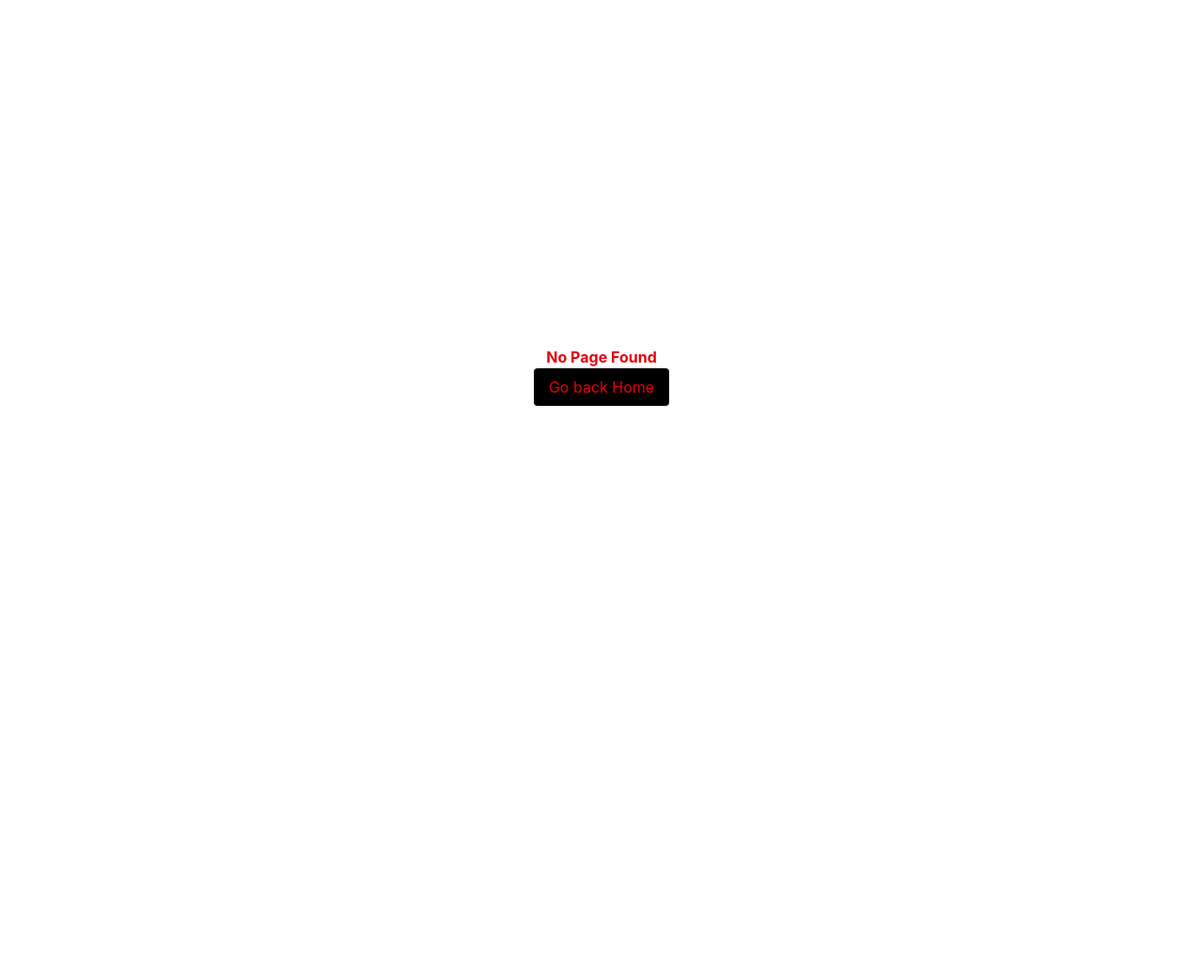
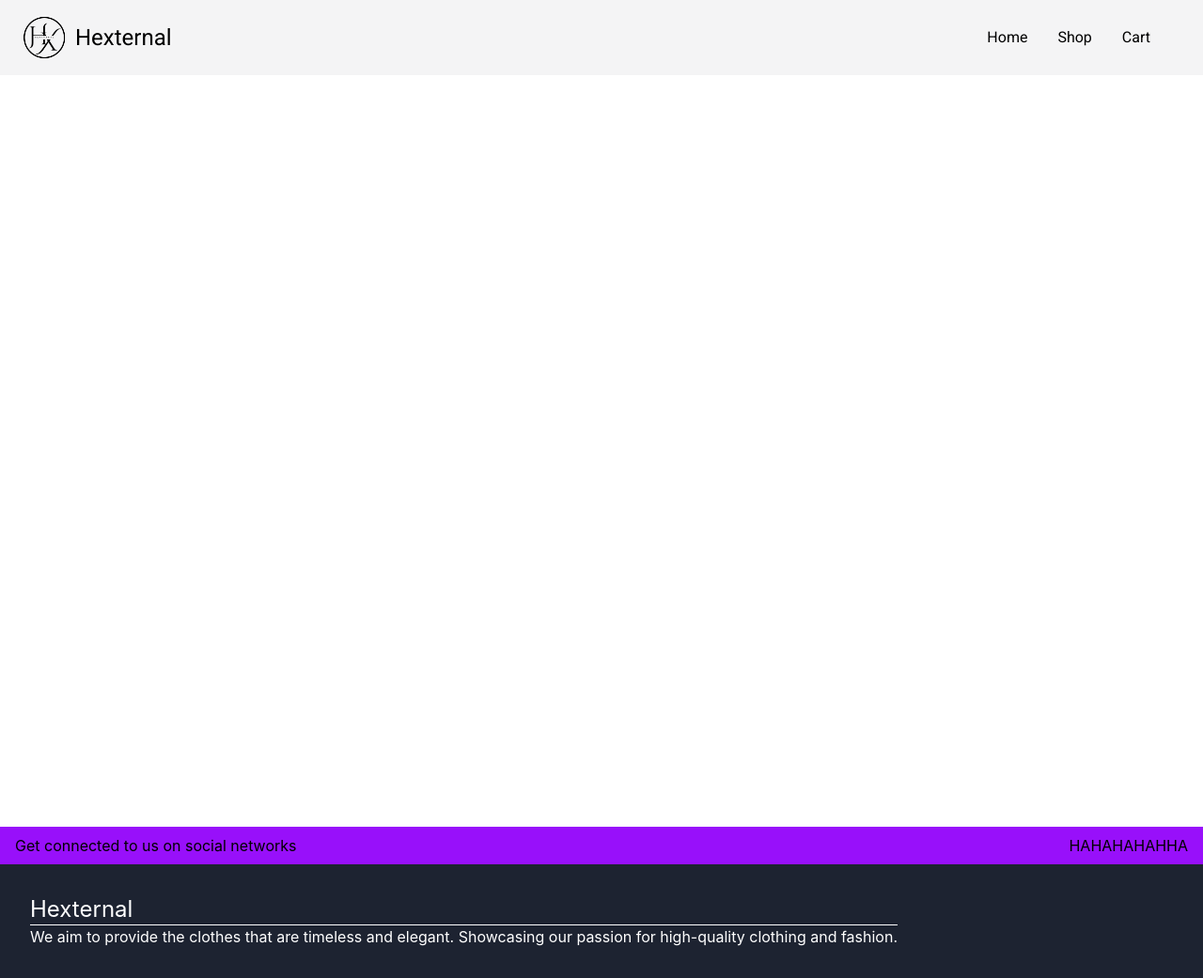
Before and after one commit to blynebyline/Shopping-Cart, a React (Vite) app: page /cart in a window 1280 px wide. Shown: the whole page at 94% size. Before the commit the page ends 800 px from the top, so only its background shows below. Built offline with nearby package versions, Linux system fonts and the light colour scheme.

Commit message:
feat: add routing and adjust styles

```diff
--- a/src/App.jsx
+++ b/src/App.jsx
@@ -1,18 +1,25 @@
-import './styles/App.css'
-import Header from './components/Header/Header'
-import Footer from './components/Footer/Footer'
+import { createBrowserRouter, RouterProvider } from 'react-router'
+import Layout from './components/Layout'
 import Home from './pages/Home/Home'
+import ShoppingPage from './pages/Shopping/Shopping'
+import CartPage from './pages/Cart/Cart'
+import NotFoundPage from './error/Notfoundpage'
+
+const router = createBrowserRouter([
+  {
+    path: "/",
+    element: <Layout />,
+    errorElement: <NotFoundPage />,
+    children: [
+      { index: true, element: <Home /> },
+      { path: "shopping", element: <ShoppingPage /> },
+      { path: "cart", element: <CartPage /> },
+    ],
+  },
+]);
 
 function App() {
-
-
-  return (
-    <>
-      <Header> </Header>
-      <Home></Home>
-      <Footer></Footer>
-    </>
-  )
+  return <RouterProvider router={router} />
 }
 
 export default App
--- a/src/components/Footer/Footer.jsx
+++ b/src/components/Footer/Footer.jsx
@@ -1,6 +1,3 @@
-import FooterHead from "./FooterHead"
-import FooterMain from "./FooterMain"
-
 const Footer = () => {
     return (
         <footer>
@@ -10,4 +7,31 @@ const Footer = () => {
     )
 }
 
+const FooterHead = () => {
+    return (
+        <header className="bg-purple-600 flex justify-between px-4 py-2" >
+            <div>
+                <p>Get connected to us on social networks</p>
+            </div>
+            <div>
+                <p>HAHAHAHAHHA</p>
+            </div>
+        </header>
+    )
+}
+
+const FooterMain = () => {
+    return (
+        <div className="bg-[#1d2331] text-white flex justify-between">
+            <div className="m-8">
+                <h2>Hexternal</h2>
+                <hr />
+                <p>We aim to provide the clothes that are timeless and elegant. Showcasing our passion for high-quality clothing and fashion.</p>
+            </div>
+
+        </div>
+    )
+}
+
+
 export default Footer
--- a/src/components/Footer/FooterHead.jsx
+++ /dev/null
@@ -1,14 +0,0 @@
-const FooterHead = () => {
-    return (
-        <header className="bg-purple-600 flex justify-between px-4 py-2" >
-            <div>
-                <p>Get connected to us on social networks</p>
-            </div>
-            <div>
-                <p>HAHAHAHAHHA</p>
-            </div>
-        </header>
-    )
-}
-
-export default FooterHead
--- a/src/components/Footer/FooterMain.jsx
+++ /dev/null
@@ -1,7 +0,0 @@
-const FooterMain = () => {
-    return (
-        <div></div>
-    )
-}
-
-export default FooterMain
--- a/src/components/Header/Header.jsx
+++ b/src/components/Header/Header.jsx
@@ -1,4 +1,5 @@
 import Logo from "./Logo"
+import { Link } from "react-router"
 
 const Header = () => {
     return (
@@ -8,9 +9,9 @@ const Header = () => {
                 <h2>Hexternal</h2>
             </div>
             <div className="flex items-center gap-8 mx-10"> {/* MAKE IT SO THAT ONLY THIS WILL APPEAR ON MOBILE */}
-                <p>Home</p>
-                <p>Shop</p>
-                <p>Cart</p>
+                <Link to={"/"}>Home</Link>
+                <Link to={"/shopping"}>Shop</Link>
+                <Link to={"cart"}>Cart</Link>
             </div>
         </header>
     )
--- /dev/null
+++ b/src/components/Layout.jsx
@@ -0,0 +1,17 @@
+import { Outlet } from "react-router";
+import Footer from "./Footer/Footer"
+import Header from "./Header/Header"
+
+const Layout = () => {
+    return(
+        <div>
+            <Header />
+            <main>
+                <Outlet />
+            </main>
+            <Footer />
+        </div>
+    );
+}
+
+export default Layout
--- a/src/main.jsx
+++ b/src/main.jsx
@@ -2,27 +2,9 @@ import { StrictMode } from 'react'
 import { createRoot } from 'react-dom/client'
 import './styles/index.css'
 import App from './App.jsx'
-import { createBrowserRouter, RouterProvider } from 'react-router'
-import ShoppingPage from './pages/Shopping/Shopping.jsx'
-import NotFoundPage from './error/Notfoundpage.jsx'
-
-const router = createBrowserRouter([
-    {
-      path: "/",
-      element: <App />},
-    {
-      path: "/Shopping",
-      element: <ShoppingPage />
-    },
-    {
-      path: "*",
-      element: <NotFoundPage />
-    },
-
-]);
 
 createRoot(document.getElementById('root')).render(
   <StrictMode>
-    <RouterProvider router={router} />
+    <App />
   </StrictMode>,
 )
--- a/src/pages/Cart/Cart.jsx
+++ b/src/pages/Cart/Cart.jsx
@@ -1,6 +1,8 @@
 const CartPage = () => {
     return (
-        <p>Cart Page</p>
+        <div className="min-h-screen">
+
+        </div>
     )
 }
 
--- a/src/pages/Home/Home.jsx
+++ b/src/pages/Home/Home.jsx
@@ -1,6 +1,8 @@
 const Home = () => {
     return (
-        <p>Hello World</p>
+        <div className="min-h-screen">
+
+        </div>
     )
 }
 
--- a/src/pages/Shopping/Shopping.jsx
+++ b/src/pages/Shopping/Shopping.jsx
@@ -1,7 +1,9 @@
 const ShoppingPage = () => {
 
     return (
-        <p>This is where you can find me!</p>
+        <div className="min-h-screen">
+
+        </div>
     )
 }
 
--- a/src/styles/App.css
+++ /dev/null
@@ -1 +0,0 @@
-@import "tailwindcss";
--- a/src/styles/index.css
+++ b/src/styles/index.css
@@ -3,3 +3,16 @@
 @theme {
     --font-roboto: "Roboto", sans-serif;
 }
+
+@layer base{
+    h1{
+        @apply text-4xl;
+    }
+    h2{
+        @apply text-2xl;
+    }
+}
+
+@theme{
+    --margin-footer: 16px;
+}
```
